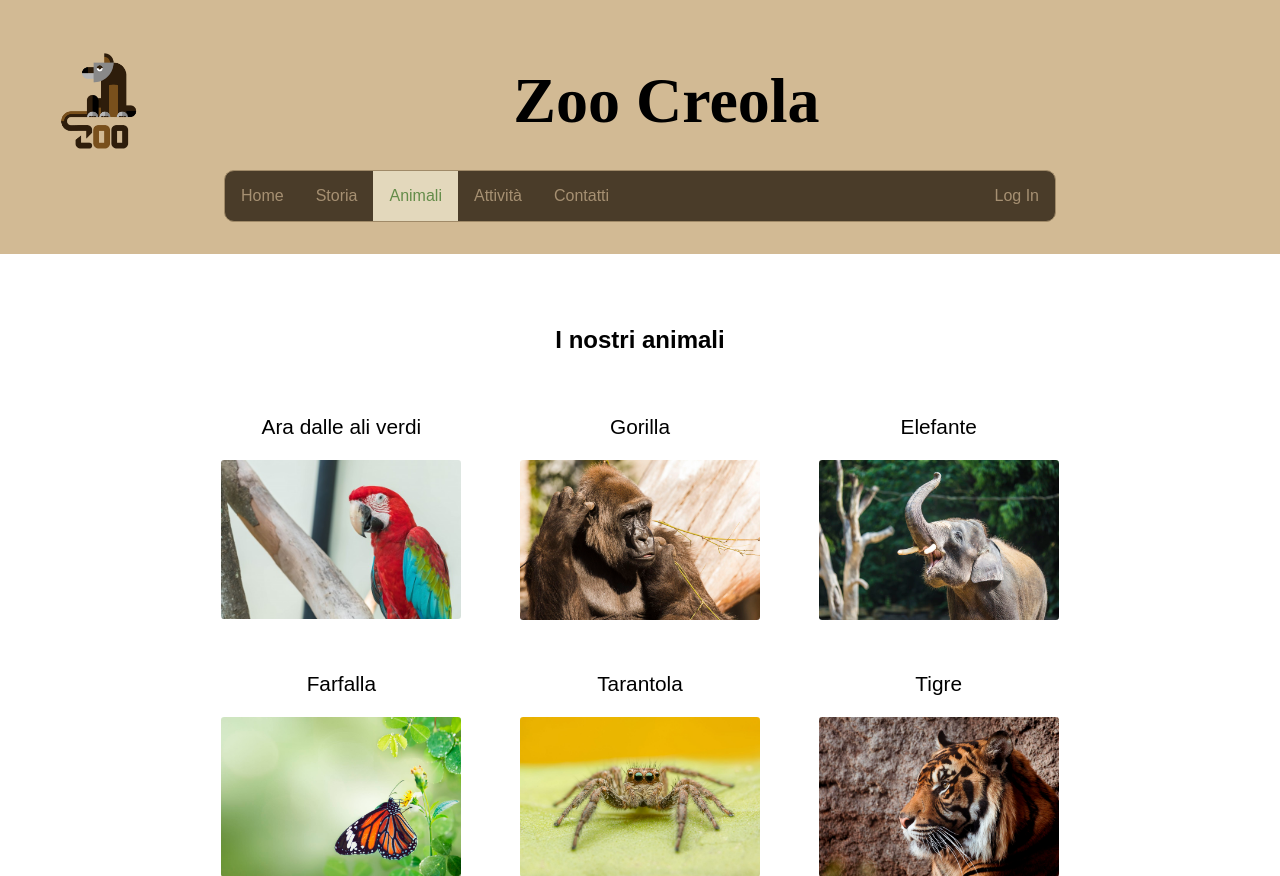
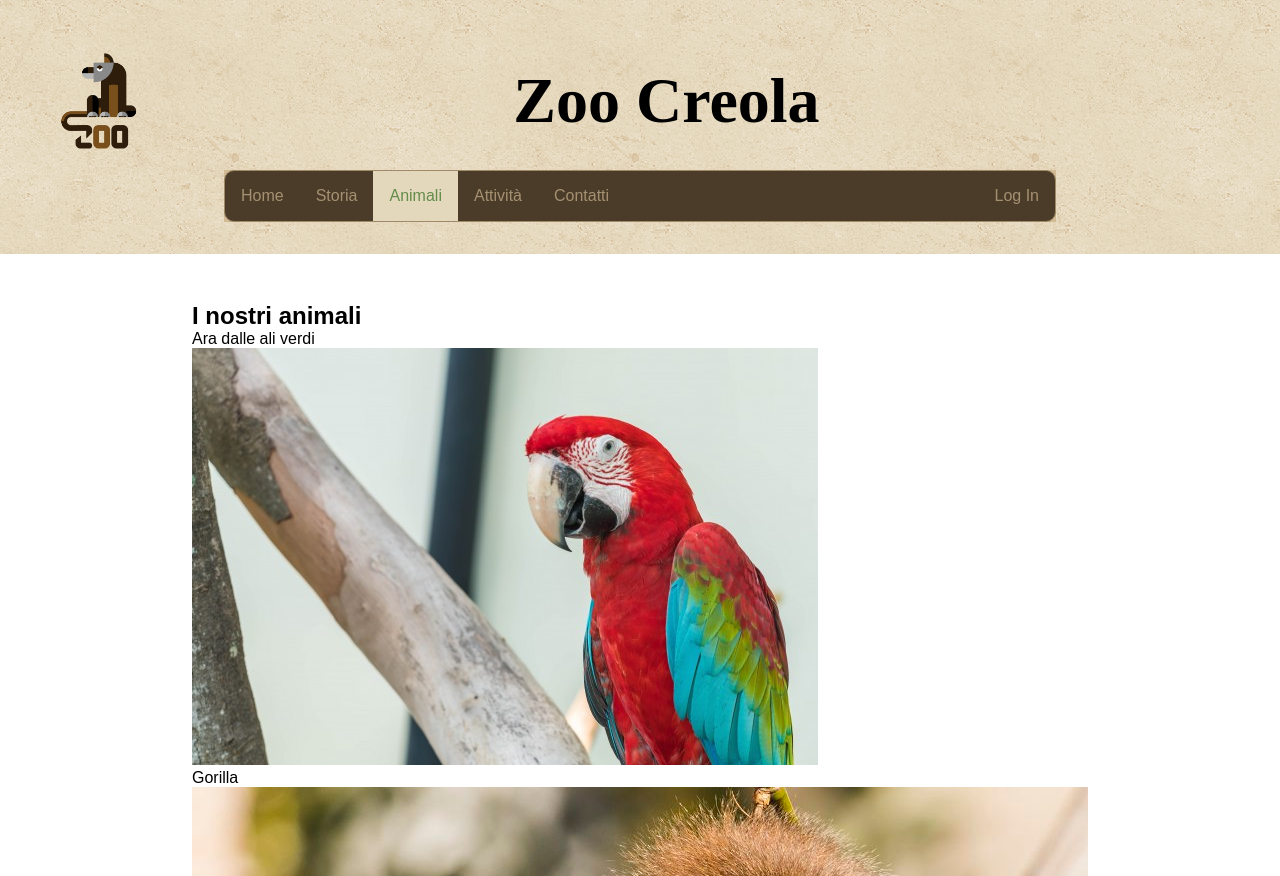
Before and after one commit to vittoriosantagiuliana/TecWeb, a PHP site: page /animals.html in a window 1280 px wide. Shown: the top 876 px of the page. Run offline with PHP 8.4, Linux system fonts and the light colour scheme.

Commit message:
texture added

```diff
--- a/css/style.css
+++ b/css/style.css
@@ -5,8 +5,9 @@
 }
 
 #header{
-	background-color:#d2ba94;
+	/*background-color:#d2ba94;*/
 	padding: 2em;
+    background-image: url("../images/texture.png");
 }
 
 #title h1{
@@ -79,7 +80,7 @@
 }
 
 #footer{
-	background-color: #b49c77;
+	/* background-color: #b49c77;*/
 	border-top: 1px solid;
 	position:relative;
 	display: block;
@@ -87,7 +88,7 @@
 	bottom: 0;
 	text-align:center;
 	font-style: italic;
-}
+    background-image: url("../images/texture.png");
 
 #footer .fa{
 	padding: 15px;
```
